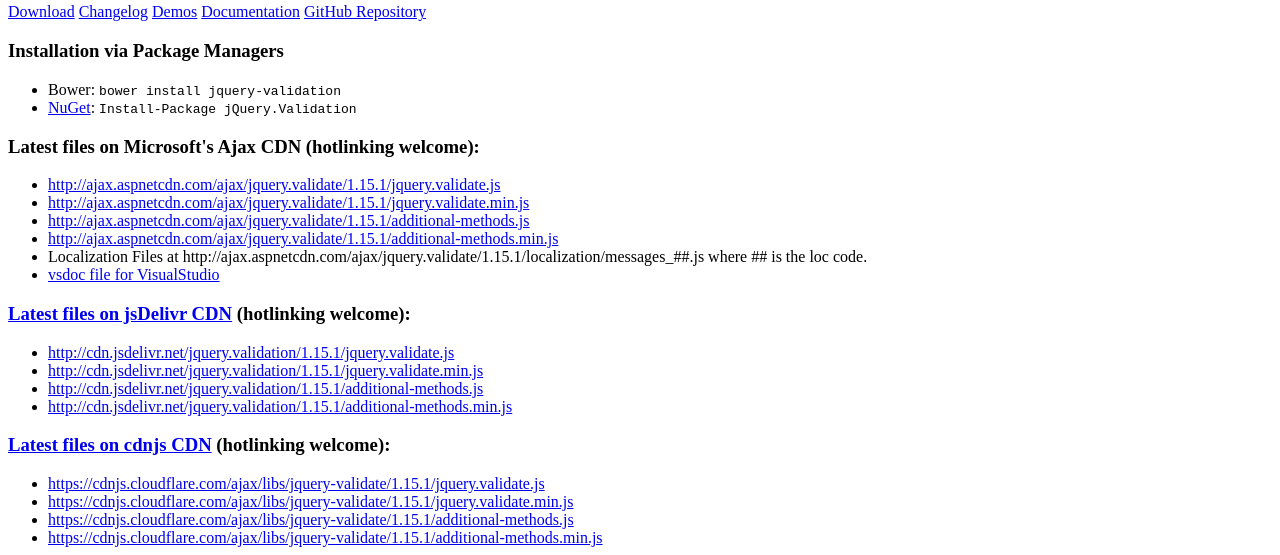
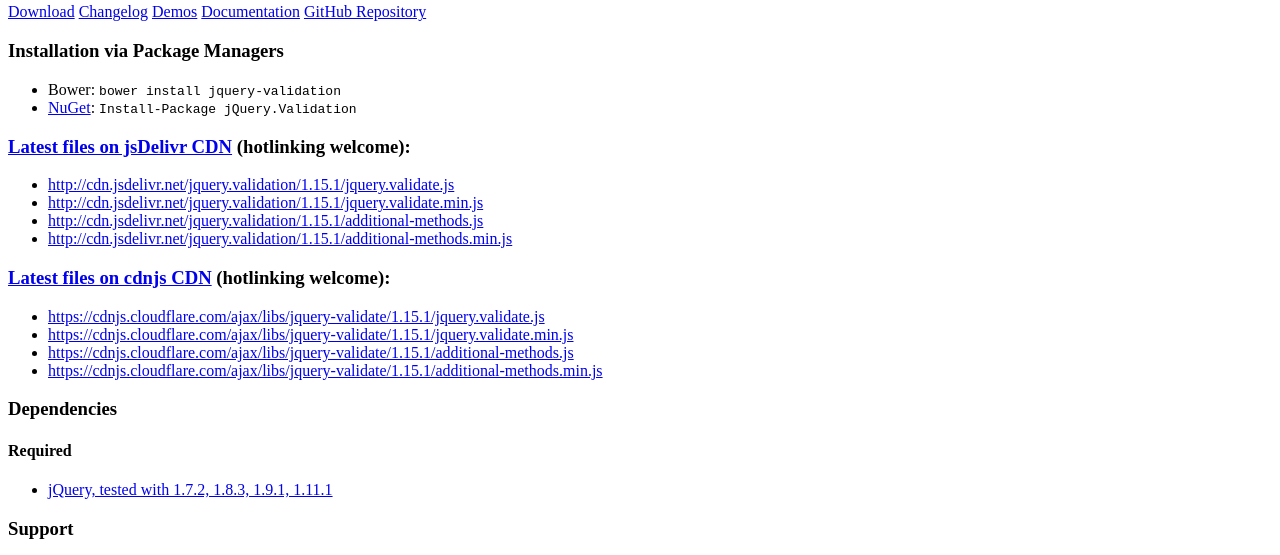
Before and after one commit to jquery-validation/validation-content, a website: page pages/index.html in a window 1280 px wide. Shown: the part 937-1492 px from the top of the page. Drawn offline with Linux system fonts and the light colour scheme.

Commit message:
Index: remove links to MS cdn
its the only one which is managed manually. we promote only the
automatically deployed ones as of now to speed up our own release
process.

```diff
--- a/pages/index.html
+++ b/pages/index.html
@@ -27,17 +27,6 @@
 <ul>
 <li>Bower: <code>bower install jquery-validation</code></li>
 <li><a href="https://www.nuget.org/packages/jquery.validation">NuGet</a>: <code>Install-Package jQuery.Validation</code></li>
-</ul>
-
-<h3>
-Latest files on Microsoft's Ajax CDN (hotlinking welcome):</h3>
-<ul>
-	<li><a href="http://ajax.aspnetcdn.com/ajax/jquery.validate/1.15.1/jquery.validate.js">http://ajax.aspnetcdn.com/ajax/jquery.validate/1.15.1/jquery.validate.js</a></li>
-	<li><a href="http://ajax.aspnetcdn.com/ajax/jquery.validate/1.15.1/jquery.validate.min.js">http://ajax.aspnetcdn.com/ajax/jquery.validate/1.15.1/jquery.validate.min.js</a></li>
-	<li><a href="http://ajax.aspnetcdn.com/ajax/jquery.validate/1.15.1/additional-methods.js">http://ajax.aspnetcdn.com/ajax/jquery.validate/1.15.1/additional-methods.js</a></li>
-	<li><a href="http://ajax.aspnetcdn.com/ajax/jquery.validate/1.15.1/additional-methods.min.js">http://ajax.aspnetcdn.com/ajax/jquery.validate/1.15.1/additional-methods.min.js</a></li>
-	<li>Localization Files at http://ajax.aspnetcdn.com/ajax/jquery.validate/1.15.1/localization/messages_##.js where ## is the loc code.</li>
-	<li><a href="http://ajax.aspnetcdn.com/ajax/jquery.validate/1.8/jquery.validate-vsdoc.js">vsdoc file for VisualStudio</a></li>
 </ul>
 
 <h3>
```
